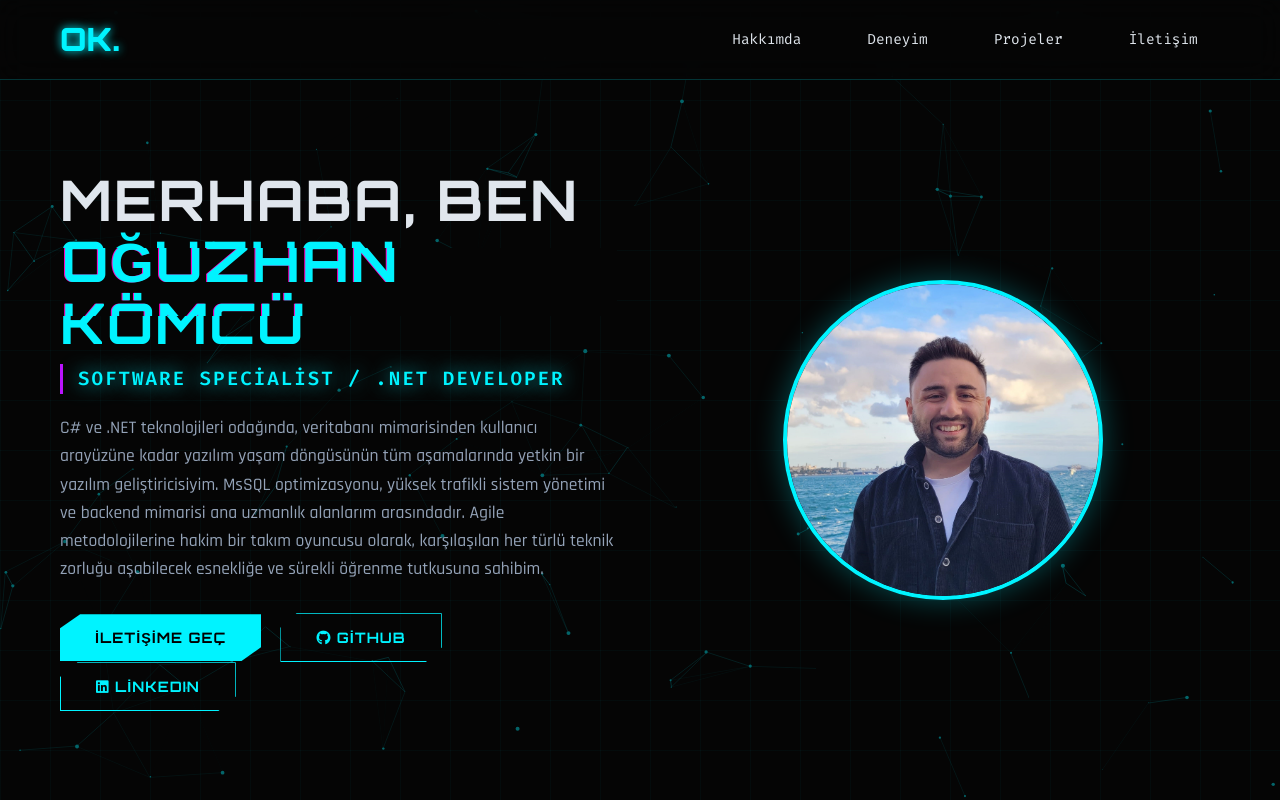
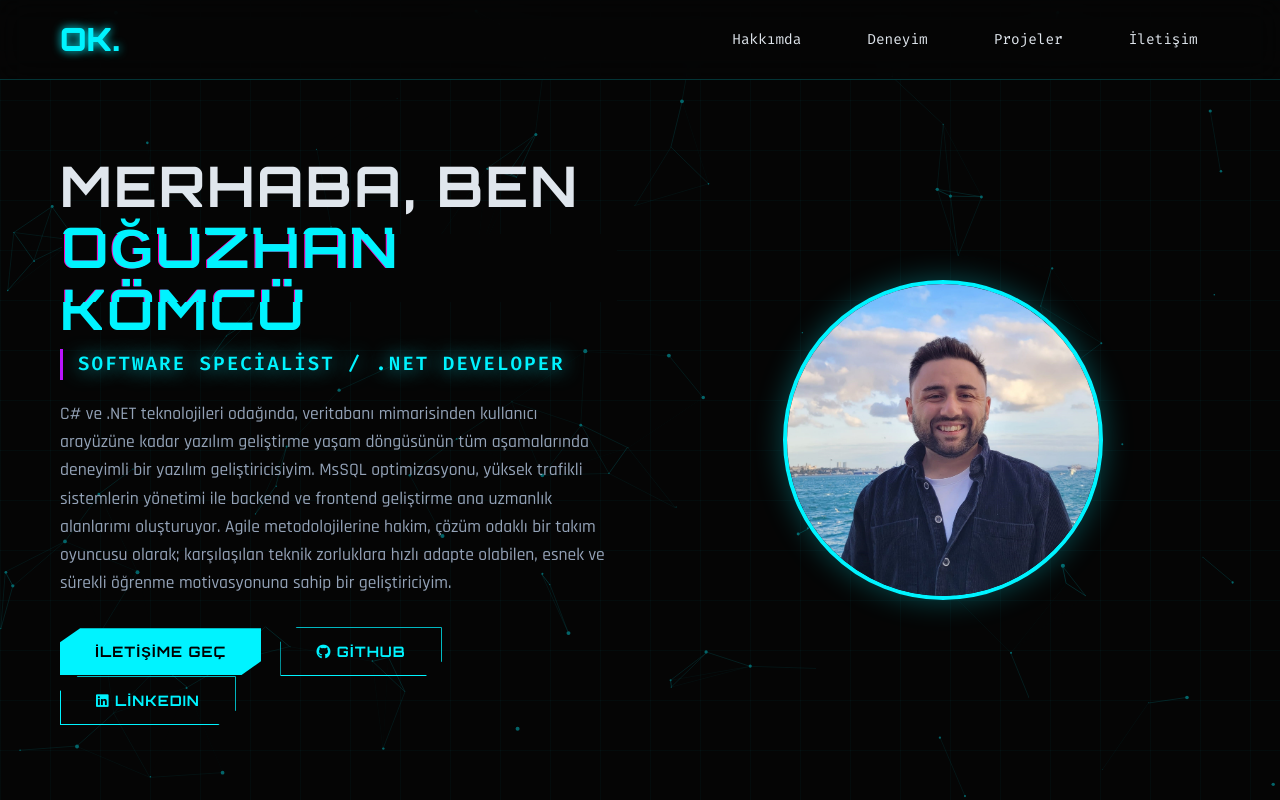
Before and after one commit to oguzhanKomcu/Portfolyo, a plain HTML site: page index.html in a window 1280 px wide. Shown: the top 800 px of the page. Drawn offline with Linux system fonts and the light colour scheme.

Commit message:
Update index.html
açıklama değiştir

```diff
--- a/index.html
+++ b/index.html
@@ -603,7 +603,11 @@
       <h2>
     <span style="color: #00f3ff; text-shadow: 0 0 20px rgba(0, 243, 255, 0.8);">Software Specialist / .NET Developer</span>
 </h2>
-                <p>C# ve .NET teknolojileri odağında, veritabanı mimarisinden kullanıcı arayüzüne kadar yazılım yaşam döngüsünün tüm aşamalarında yetkin bir yazılım geliştiricisiyim. MsSQL optimizasyonu, yüksek trafikli sistem yönetimi ve backend mimarisi ana uzmanlık alanlarım arasındadır. Agile metodolojilerine hakim bir takım oyuncusu olarak, karşılaşılan her türlü teknik zorluğu aşabilecek esnekliğe ve sürekli öğrenme tutkusuna sahibim.</p>
+                <p> C# ve .NET teknolojileri odağında, veritabanı mimarisinden kullanıcı arayüzüne kadar
+                    yazılım geliştirme yaşam döngüsünün tüm aşamalarında deneyimli bir yazılım geliştiricisiyim.
+                    MsSQL optimizasyonu, yüksek trafikli sistemlerin yönetimi ile backend ve frontend geliştirme ana uzmanlık alanlarımı oluşturuyor.
+                    Agile metodolojilerine hakim, çözüm odaklı bir takım oyuncusu olarak; karşılaşılan teknik zorluklara hızlı adapte olabilen,
+                    esnek ve sürekli öğrenme motivasyonuna sahip bir geliştiriciyim.</p>
                 <div class="hero-btns">
                     <a href="#contact" class="btn btn-primary">İletişime Geç</a>
                     <a href="https://github.com/oguzhanKomcu" target="_blank" class="btn btn-outline"><i class="fab fa-github"></i> GitHub</a>
@@ -948,4 +952,5 @@
         animate();
     </script>
 </body>
+
 </html>
```
